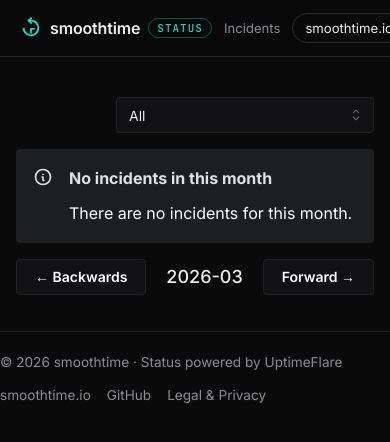
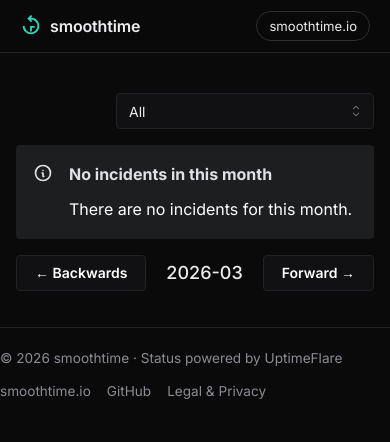
Before and after one commit to tommodore/smoothtime-status, a Next.js app: page /incidents in a window 390 px wide. Shown: the top 442 px of the page. Built offline with nearby package versions, Linux system fonts and the light colour scheme.

Commit message:
Status header: inline teal logo SVG, no nav overflow on small phones

```diff
--- a/components/Header.tsx
+++ b/components/Header.tsx
@@ -9,7 +9,10 @@
     <header className="st-header" style={style}>
       <div className="st-wrap st-header-inner">
         <Link className="st-logo" href="/">
-          <img src="/favicon.svg" width={22} height={22} alt="" />
+          <svg xmlns="http://www.w3.org/2000/svg" viewBox="0 -960 960 960" width={22} height={22} fill="#2dd4bf" aria-hidden="true">
+            <rect width="960" height="960" y="-960" rx="200" fill="#0a0a0b" />
+            <path d="M480-160q-75 0-140.5-28.5t-114-77q-48.5-48.5-77-114T120-520h80q0 117 81.5 198.5T480-240q117 0 198.5-81.5T760-520q0-117-81.5-198.5T480-800h-6l62 62-56 56-160-160 160-160 56 56-62 62h6q75 0 140.5 28.5t114 77q48.5 48.5 77 114T840-520q0 75-28.5 140.5t-77 114q-48.5 48.5-114 77T480-160Zm-40-120v-240h200v80H520v160h-80Z" transform="translate(0, 40)" />
+          </svg>
           <span>smoothtime</span>
           <span className="st-chip">Status</span>
         </Link>
--- a/styles/globals.css
+++ b/styles/globals.css
@@ -32,3 +32,4 @@
 .st-footer a { color: var(--st-mute); text-decoration: none; margin-left: 16px; }
 .st-footer span > a:first-child { margin-left: 0; }
 .st-footer a:hover { color: var(--st-fg); }
+@media (max-width: 430px) { .st-chip { display: none; } .st-nav a[href='/incidents'] { display: none; } .st-header-inner { height: 52px; } }
```
